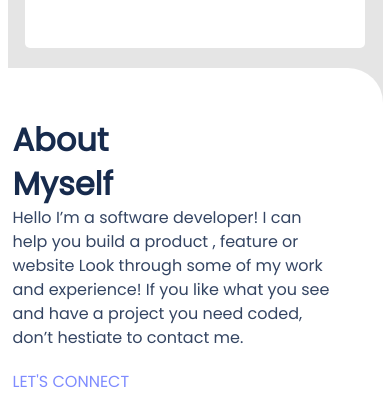
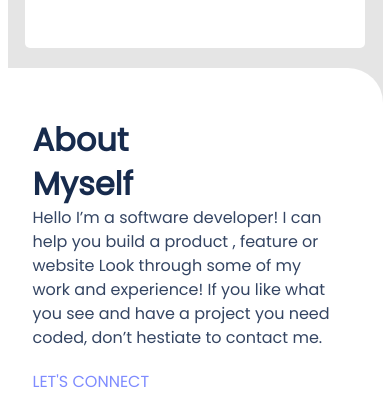
Before and after one commit to Krishnabot/Portfolio_old, a website: page index.html in a window 390 px wide. Shown: the part 3216-3620 px from the top of the page. Drawn offline with Linux system fonts and the light colour scheme.

Commit message:
Fix padding-left in mobile about myself section

```diff
--- a/style.css
+++ b/style.css
@@ -324,7 +324,7 @@ h2 {
   display: flex;
   flex-direction: column;
   border-top-right-radius: 35px;
-  padding: 50px 50px 70px 5px;
+  padding: 50px 50px 70px 25px;
   background: #fff;
 }
 
```
